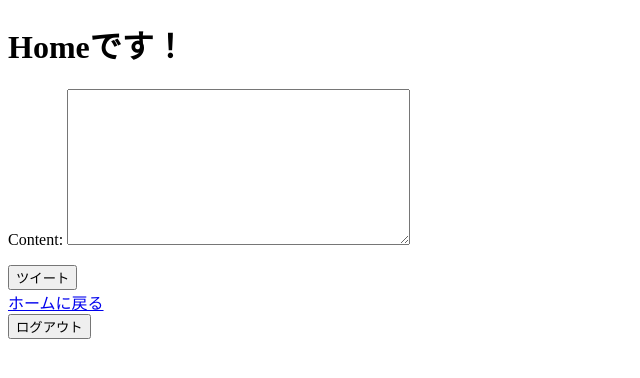
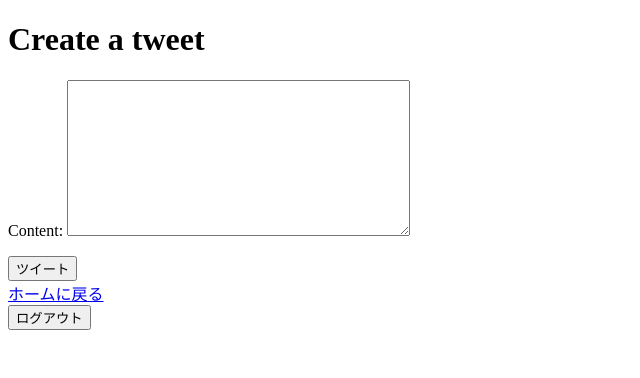
Before and after one commit to shinonome-inc/backend-final-assignment-asahi, a Django app: page /tweets/create/ in a window 1280 px wide. Shown: the part 70-448 px from the top of the page, without its empty margins (0-640 px from the left). Run offline with Django 4.2, Linux system fonts and the light colour scheme; the visitor is signed in with stand-in values (Sample User, id 1).

Commit message:
💄 テンプレートの微調整

```diff
--- a/templates/tweets/create.html
+++ b/templates/tweets/create.html
@@ -1,7 +1,7 @@
 {% extends "base.html" %}
 {% block title %}Home{% endblock %}
 {% block content %}
-<h1>Homeです！</h1>
+<h1>Create a tweet</h1>
 <form method="POST">
     {{ form.as_p }} {% csrf_token %}
     <button type="submit">ツイート</button>
```
